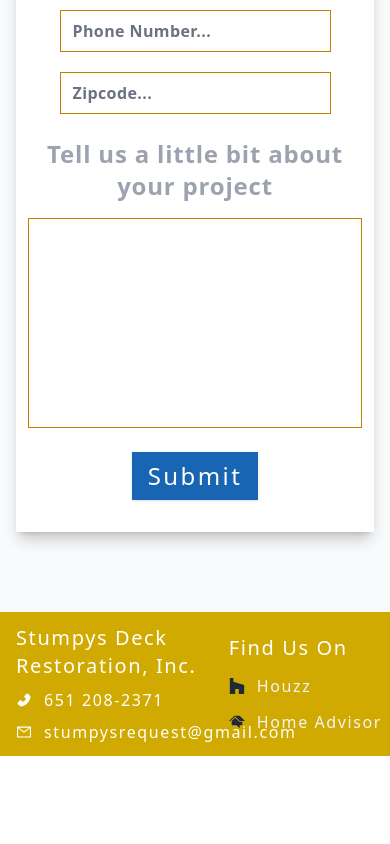
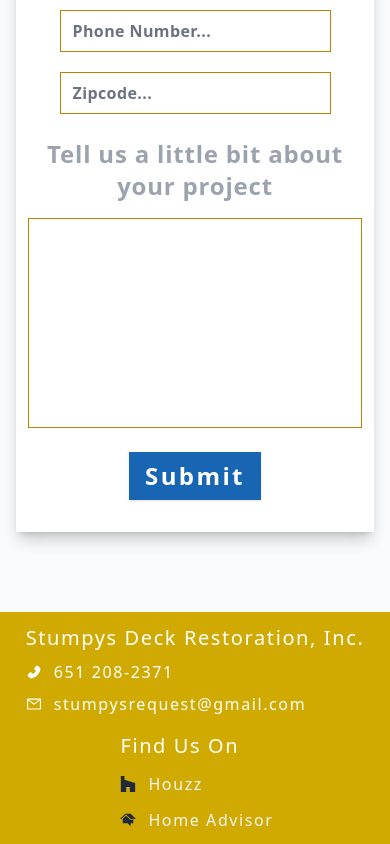
Before and after one commit to latz09/stumpys-decks, a Next.js app: page /contact-us in a window 390 px wide. Shown: the part 521-1365 px from the top of the page. Before the commit the page ends 1277 px from the top, so only its background shows below. Built offline with nearby package versions, Linux system fonts and the light colour scheme.

Commit message:
fixed footer for mobile

```diff
--- a/components/contact/ContactForm.js
+++ b/components/contact/ContactForm.js
@@ -17,7 +17,7 @@ const ContactForm = () => {
 				<textarea className='w-full resize-none inputs' rows='8'></textarea>
 			</div>
 			<div>
-				<button className='btn px-4 py-2 text-2xl bg-blue text-white tracking-widest '>
+				<button className='btn px-4 py-2 text-2xl bg-blue text-white tracking-widest font-bold'>
 					Submit
 				</button>
 			</div>
--- a/components/layout/footer/Footer.js
+++ b/components/layout/footer/Footer.js
@@ -4,9 +4,9 @@ import FooterContact from './footerContact';
 const Footer = () => {
 	return (
 		<div className='bg-yellow-600 py-3 tracking-widest'>
-			<div className='max-w-7xl mx-auto grid grid-cols-2 items-center px-2'>
+			<div className='max-w-7xl mx-auto grid gap-4 sm:grid-cols-2 justify-center items-center px-2'>
 				<FooterContact />
-				<div className='justify-self-end md:justify-self-center'>
+				<div className='justify-self-center lg:justify-self-end md:justify-self-center'>
 					<FollowUs />
 				</div>
 			</div>
--- a/components/layout/heros/FenceHero.js
+++ b/components/layout/heros/FenceHero.js
@@ -20,7 +20,7 @@ const FenceHero = () => {
 						<span className='text-5xl font-bold'>Fences and Railings</span>
 						<span className='text-3xl '>Installation and repairs</span>
 						<div className='mt-3 text-3xl'>
-							<ButtonLink title={'Learn more'} to={'/'} />
+							<ButtonLink title={'Learn more'} to={'/fences-railings'} />
 						</div>
 					</div>
 				</div>
```
